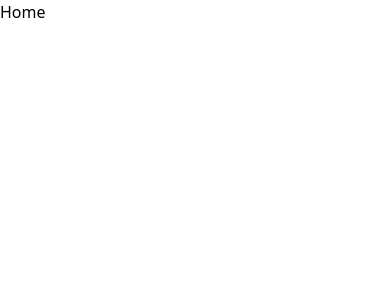
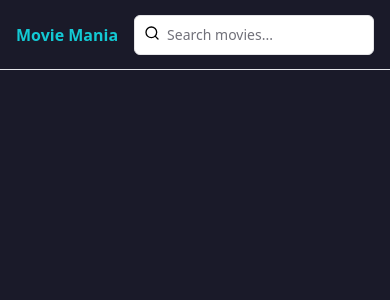
Before and after one commit to Shazzadul-Shakib/Movie-app, a React (Vite) app: page / in a window 390 px wide. Shown: the top 300 px of the page. Built offline with nearby package versions, Linux system fonts and the light colour scheme.

Commit message:
responsive navbar added

```diff
--- /dev/null
+++ b/src/components/navbar/Navbar.tsx
@@ -0,0 +1,28 @@
+import { Search } from "lucide-react";
+import { Input } from "../ui/input";
+
+const Navbar = () => {
+  return (
+    <div className="sticky top-0 flex h-[70px] items-center justify-between gap-4 border-b px-4 md:gap-14 md:px-24">
+      <div className="flex-1 text-nowrap">
+        <h1 className="text-md text-primary font-bold md:text-xl">
+          Movie Mania
+        </h1>
+      </div>
+      <div className="flex w-full items-center gap-4 py-2 md:gap-20 lg:gap-4">
+        <form className="flex w-full items-center justify-end">
+          <div className="relative">
+            <Search className="text-muted-foreground absolute left-2.5 top-2.5 h-4 w-4" />
+            <Input
+              type="search"
+              placeholder="Search movies..."
+              className="pl-8 sm:w-[400px] md:w-[400px] lg:w-[600px]"
+            />
+          </div>
+        </form>
+      </div>
+    </div>
+  );
+};
+
+export default Navbar;
--- /dev/null
+++ b/src/components/ui/input.tsx
@@ -0,0 +1,25 @@
+import * as React from "react"
+
+import { cn } from "@/lib/utils"
+
+export interface InputProps
+  extends React.InputHTMLAttributes<HTMLInputElement> {}
+
+const Input = React.forwardRef<HTMLInputElement, InputProps>(
+  ({ className, type, ...props }, ref) => {
+    return (
+      <input
+        type={type}
+        className={cn(
+          "flex h-10 w-full rounded-md border border-zinc-200 bg-white px-3 py-2 text-sm ring-offset-white file:border-0 file:bg-transparent file:text-sm file:font-medium file:text-zinc-950 placeholder:text-zinc-500 focus-visible:outline-none focus-visible:ring-2 focus-visible:ring-zinc-950 focus-visible:ring-offset-2 disabled:cursor-not-allowed disabled:opacity-50 dark:border-zinc-800 dark:bg-zinc-950 dark:ring-offset-zinc-950 dark:file:text-zinc-50 dark:placeholder:text-zinc-400 dark:focus-visible:ring-zinc-300",
+          className
+        )}
+        ref={ref}
+        {...props}
+      />
+    )
+  }
+)
+Input.displayName = "Input"
+
+export { Input }
--- a/src/index.css
+++ b/src/index.css
@@ -2,6 +2,9 @@
 @tailwind components;
 @tailwind utilities;
 
+body{
+  background-color: #1A1A29;
+}
 @layer base {
   :root {
     --radius: 0.5rem
--- a/src/layout/MainLayout.tsx
+++ b/src/layout/MainLayout.tsx
@@ -1,5 +1,11 @@
+import Navbar from "@/components/navbar/Navbar";
+
 const MainLayout = () => {
-  return <div>Home</div>;
+  return (
+    <div>
+      <Navbar />
+    </div>
+  );
 };
 
 export default MainLayout;
--- a/tailwind.config.js
+++ b/tailwind.config.js
@@ -9,7 +9,10 @@ export default {
         md: "calc(var(--radius) - 2px)",
         sm: "calc(var(--radius) - 4px)",
       },
-      colors: {},
+      colors: {
+        background: "#1A1A29",
+        primary: "#13C9D4",
+      },
     },
   },
   plugins: [require("tailwindcss-animate")],
```
